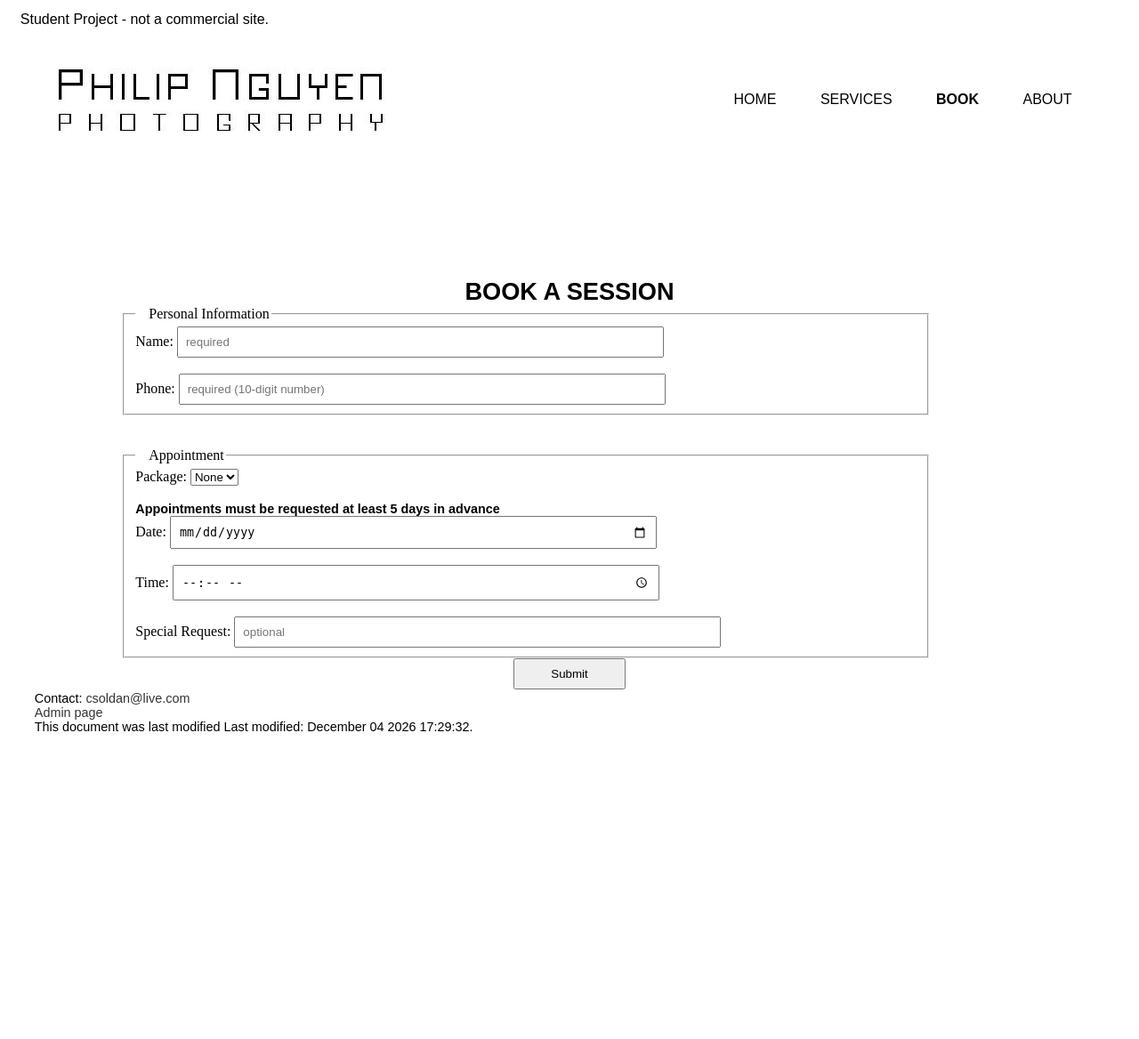
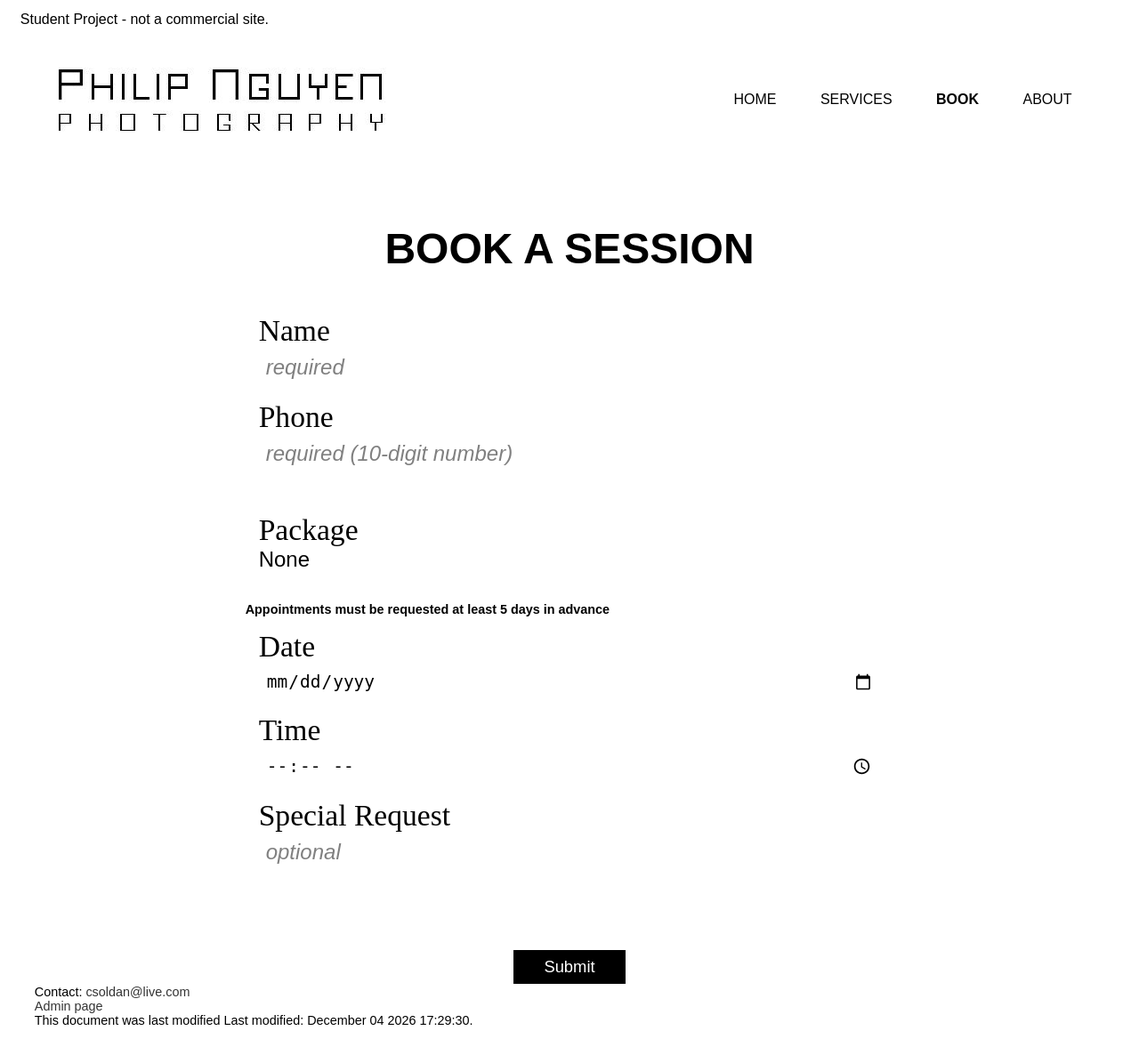
Before and after one commit to StevenMccracken/cecs470, a PHP site: page /book.php in a window 1280 px wide. Shown: the whole page at 89% size. Before the commit the page ends 822 px from the top, so only its background shows below. Run offline with PHP 8.4, Linux system fonts and the light colour scheme; data that the repository does not hold is empty; a stand-in replaces the project's code that opens the database connection; some libraries are stand-ins or nearby versions.

Commit message:
More updates to book

```diff
--- a/book.css
+++ b/book.css
@@ -1,3 +1,12 @@
+header {
+  height: 0;
+}
+
+h1 {
+  margin-bottom: 2%;
+  font-size: 300%;
+}
+
 ul {
   text-align: left;
   list-style-type: none;
@@ -6,3 +15,80 @@ ul {
 #summary {
   margin: 25 auto;
 }
+
+fieldset {
+  margin-top: 0;
+	margin-right: 20%;
+  margin-left: 20%;
+	text-align: left;
+	width: 75%;
+  border: none;
+}
+
+#top {
+  margin-bottom: 0;
+}
+
+#bottom {
+  margin-bottom: 5%;
+}
+
+input, option {
+	width: 75%;
+	padding: 8px;
+}
+
+.section {
+  margin: 15px 15px 15px 15px;
+}
+
+.section label {
+  font-size: 210%;
+}
+
+input[type="text"], input[type="tel"], input[type="date"], input[type="time"], select {
+  border: none;
+  font-size: 150%;
+}
+
+select {
+  -webkit-appearance: none;
+  background-color: white;
+  padding-bottom: 20px;
+}
+
+option[value=None] {
+  color: gray;
+}
+
+input::placeholder {
+  color: gray;
+}
+
+::-webkit-input-placeholder { /* Chrome/Opera/Safari */
+  font-style: italic;
+}
+::-moz-placeholder { /* Firefox 19+ */
+  font-style: italic;
+}
+:-ms-input-placeholder { /* IE 10+ */
+  font-style: italic;
+}
+:-moz-placeholder { /* Firefox 18- */
+  font-style: italic;
+}
+
+input.button {
+  font-size: 115%;
+  border: none;
+	text-align: center;
+	width: 10%;
+  background-color: black;
+  color: white;
+}
+
+input.button:hover {
+  border: 1px solid black;
+  background-color: white;
+  color: black;
+}
--- a/book.php
+++ b/book.php
@@ -141,22 +141,23 @@
 			?>
 			<h1>BOOK A SESSION</h1>
 			<form method="post" name="" id="" action="">
-				<fieldset>
-					<legend>Personal Information</legend>
-					<div id="getCust">
-						<label for="name">Name:</label>
+				<fieldset id="top">
+					<div id="nameSection" class="section">
+						<label for="name">Name</label><br>
 						<input type="text" maxlength="50" name="name" id="name" class="required" placeholder="required" pattern=".{2,50}" required value="<?php echo $name; ?>" />
-						<span><?php echo $nameError; ?></span><br><br>
+						<span><?php echo $nameError; ?></span>
+					</div>
 
-						<label for="phone">Phone:</label>
+					<div id="phoneSection" class="section">
+						<label for="phone">Phone</label><br>
 						<input type="tel" name="phone" id="phone" class="required" placeholder="required (10-digit number)" pattern="^[2-9]{1}[\d]{9}$" maxlength="10" required value="<?php echo $phone; ?>" />
 						<span><?php echo $phoneError; ?></span>
 					</div>
-				</fieldset><br><br>
-				<fieldset>
-					<legend>Appointment</legend>
-					<div id="getPackage">
-						<label for="package">Package: </label>
+				</fieldset>
+
+				<fieldset id="bottom">
+					<div id="packageSection" class="section">
+						<label for="package">Package</label><br>
 						<select required name="package" id="packages" class="inline">
 							<option value="">None</option>
 							<?php
@@ -171,20 +172,26 @@
 								}
 							?>
 						</select>
-						<span><?php echo $packageError; ?></span><br><br>
+						<span><?php echo $packageError; ?></span>
+					</div>
 
-						<h3>Appointments must be requested at least 5 days in advance</h3>
+					<h3>Appointments must be requested at least 5 days in advance</h3>
+					<p><?php echo $dateTimeError; ?></p>
 
-						<p><?php echo $dateTimeError; ?></p>
-						<label for="date">Date:</label>
+					<div id="dateSection" class="section">
+						<label for="date">Date</label><br>
 						<input type="date" name="date" id="date" class="required" placeholder="required (yyyy-mm-dd)" required value="<?php echo $date; ?>" />
-						<span><?php echo $dateError; ?></span><br><br>
+						<span><?php echo $dateError; ?></span>
+					</div>
 
-						<label for="time">Time:</label>
+					<div id="timeSection" class="section">
+						<label for="time">Time</label><br>
 						<input type="time" name="time" id="time" class="required" placeholder="required (24-hour hh:mm)" required value="<?php echo $time; ?>" />
-						<span><?php echo $timeError; ?></span><br><br>
+						<span><?php echo $timeError; ?></span>
+					</div>
 
-						<label for="special">Special Request:</label>
+					<div id="specialSection" class="section">
+						<label for="special">Special Request</label><br>
 						<input type="text" name="special" id="special" placeholder="optional" value="<?php echo $special; ?>" />
 					</div>
 				</fieldset>
```
